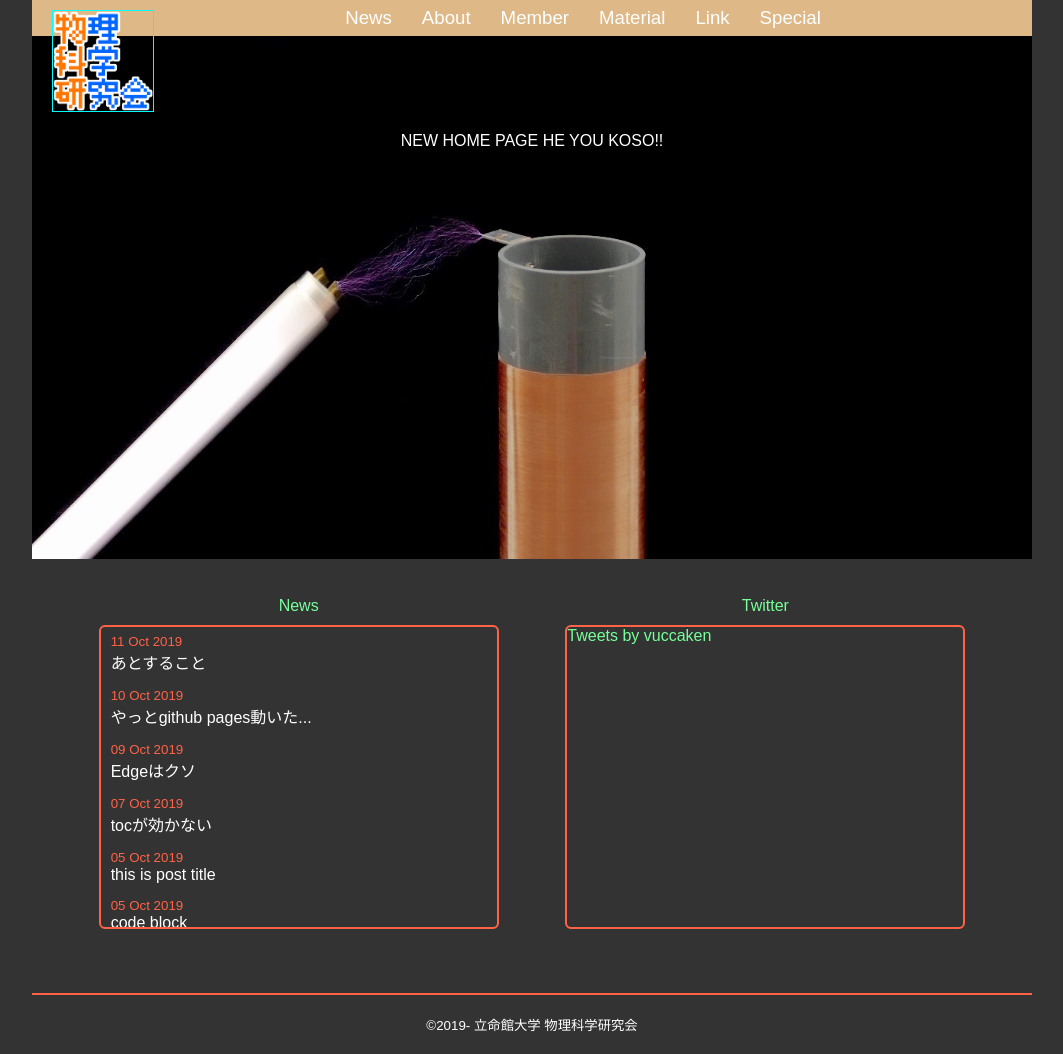
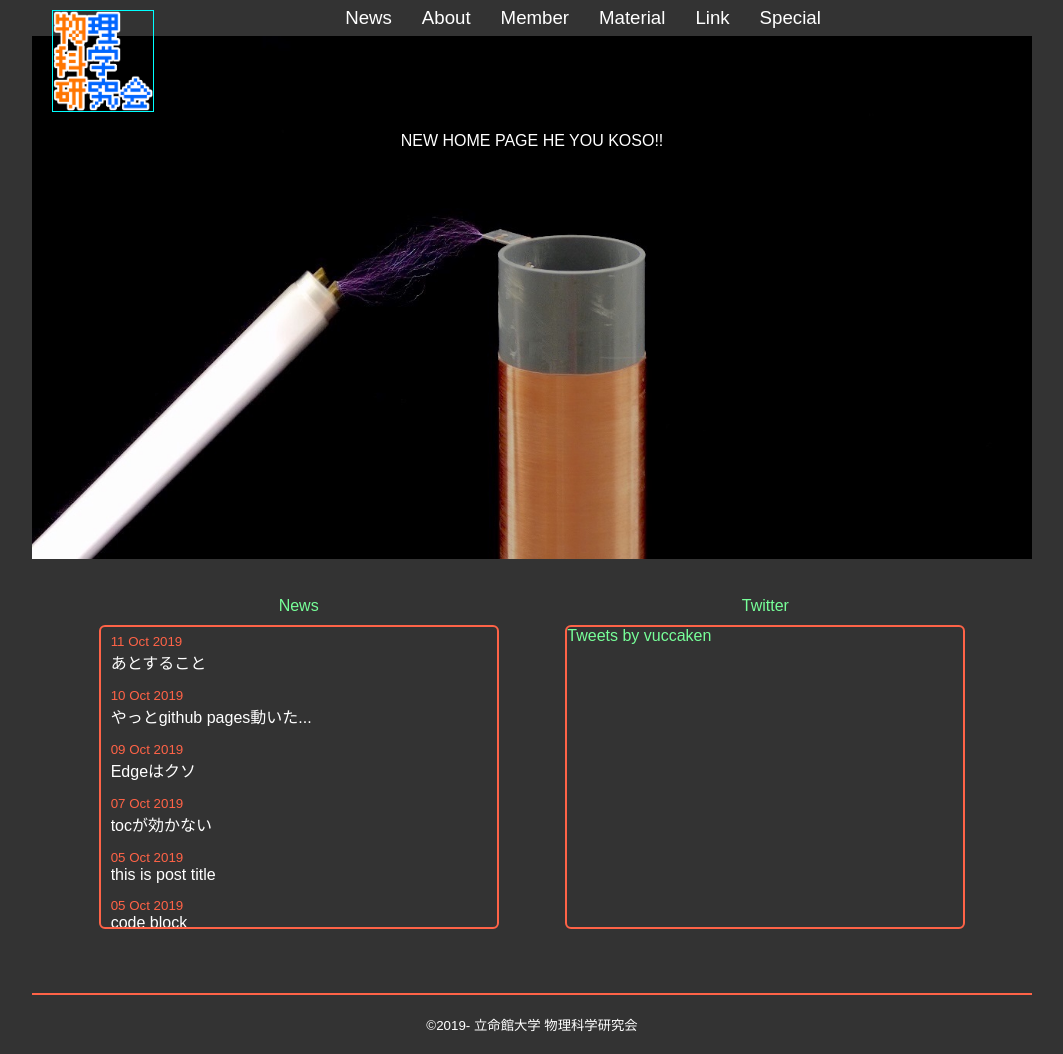
Before and after one commit to vuccaken/vuccaken.github.io, a Jekyll site: the page built from index.md, in a window 1280 px wide. Shown: the whole page, without its empty margins (108-1171 px from the left). Built offline with Jekyll 4.4.1, drawn with Linux system fonts in a browser that asks for light colours; comment, search, counter and statistics services are not loaded.

Commit message:
Update main.scss

```diff
--- a/_sass/main.scss
+++ b/_sass/main.scss
@@ -11,7 +11,7 @@ header {
   // border-bottom: solid 1px blue;
 }
 nav {
-  background-color: burlywood;
+  // background-color: burlywood;
   display: flex;
   .logo {
     border: solid 1px aqua;
```
